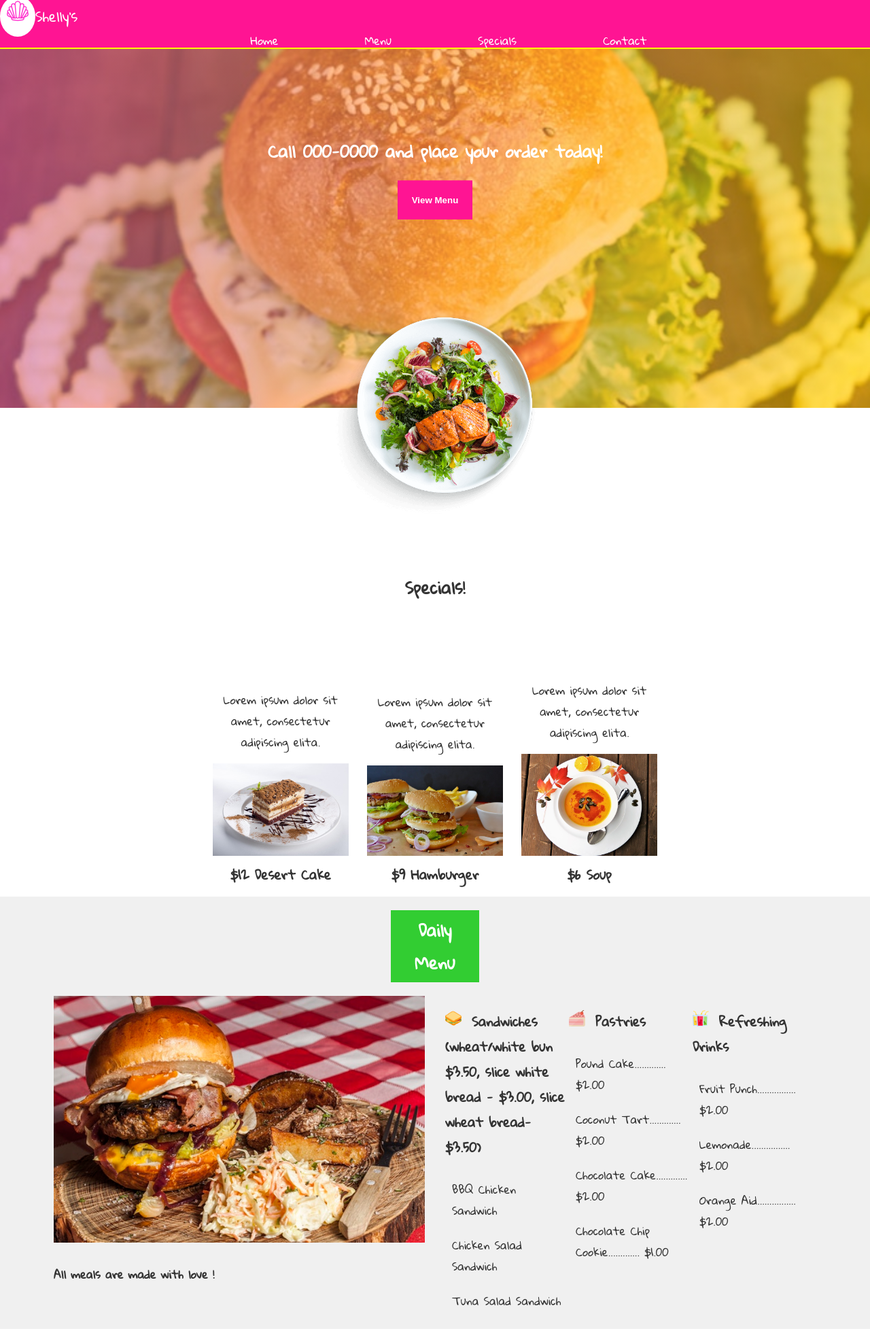
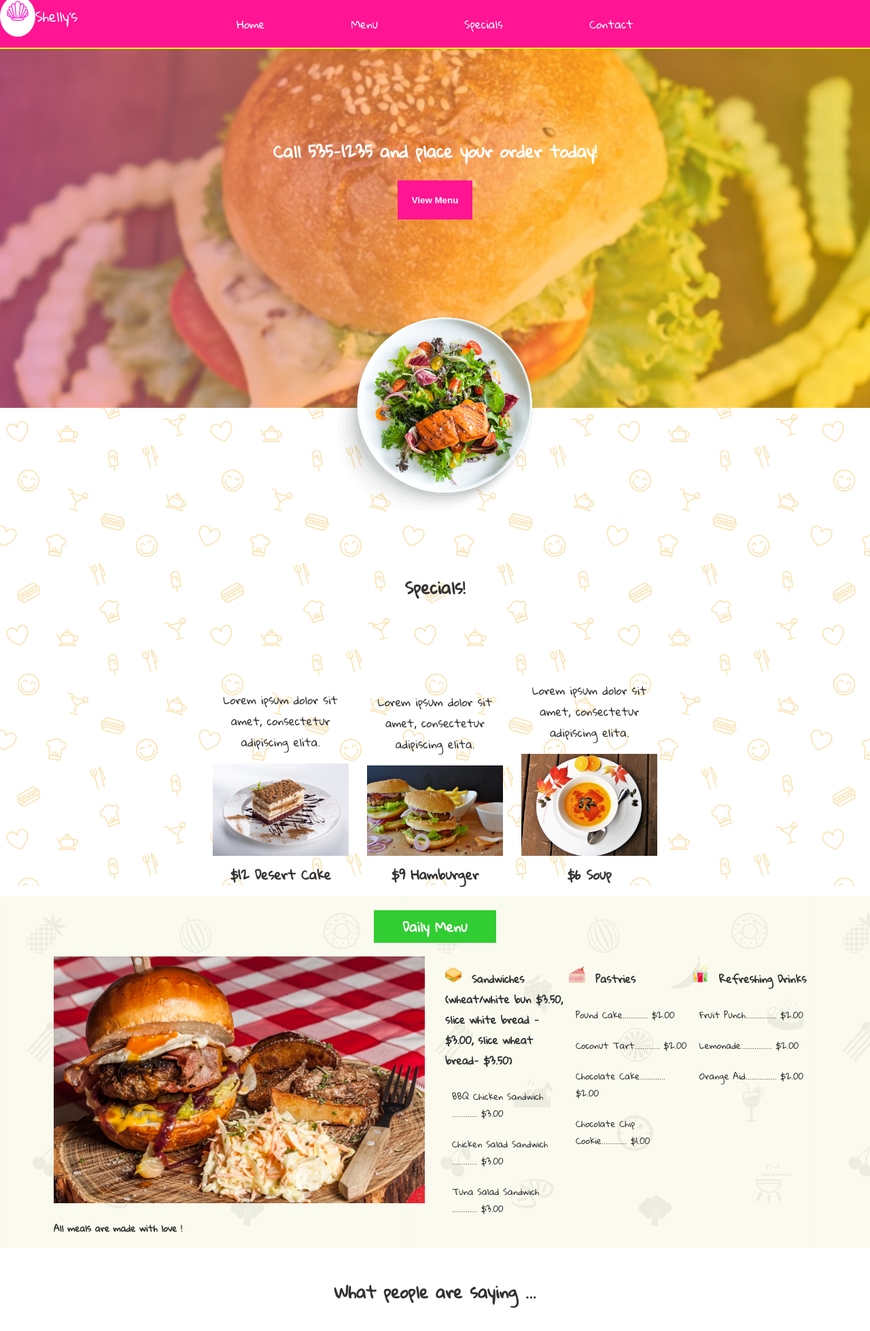
Before and after one commit to kwoods1911/Shelly-s, a plain HTML site: page index.html in a window 1280 px wide. Shown: the top 1958 px of the page at 68% size. Drawn offline with Linux system fonts and the light colour scheme.

Commit message:
Second Commit- Cosmetic changes

```diff
--- a/assets/css/main.css
+++ b/assets/css/main.css
@@ -18,6 +18,7 @@ header{
 	min-height: 100px;
 	width: 100%;
 	color:#fff;
+	z-index: 5;
 }
 
 .container{
@@ -49,13 +50,15 @@ div.mobile-header{
 }
 
 .dsk-top-nav ul{
-	margin:0 auto;
+	margin: auto;
 	text-align: center;
+	padding: 20px;
 }
 
 .dsk-top-nav li{
 	display: inline;
 	padding: 8px 35px;
+	margin: 50px 0;
 	border-radius: 5%;
 }
 .dsk-top-nav li a{
@@ -71,6 +74,7 @@ div.mobile-header{
 .dropdown-content{
 	display: none;
 	position: fixed;
+	z-index: 5;
 	width: 100%;
 	top:60px;
 	background-color: #333;
@@ -84,6 +88,12 @@ div.mobile-header{
 
 .dropdown-content li{
 	padding: 5px 0;
+}
+
+
+.logo{
+	position: absolute;
+	width: 200px;
 }
 
 .logo span{
@@ -114,7 +124,9 @@ div.mobile-header{
 	font-size:1.5em;
 }
 .greeting button:hover{
-	background-color: green;
+	background-color: #32CD32;
+	border: 1px solid #32CD32;
+	transition: .6s;
 }
 
 .greeting button{
@@ -145,7 +157,7 @@ div.mobile-header{
 
 #showcase{
 	position: relative;
-	z-index: -1;
+	/*z-index: -1;*/
 	height:auto;
 	margin-top: -100px;
 	min-height: 700px;
@@ -184,6 +196,12 @@ div.mobile-header{
 
 #specials{
 	padding-top: 200px;
+	/*background-color: #ffffff;*/
+	background-color:#ffffff;
+	z-index: -3;
+/*background-image: url("https://www.transparenttextures.com/patterns/food.png");*/
+background-image: url("images/food.png");
+/* This is mostly intended for prototyping; please download the pattern and re-host for production environments. Thank you! */
 }
 
 .thumbnail{
@@ -232,12 +250,15 @@ div.mobile-header{
 
 /*Menu*/
 #menu{
-	background-color: #f0f0f0;
+	/*background-color: #f0f0f0;*/
+	background-color: #fffdd0;
+	background-image: url('images/restaurant_icons.png');
+	font-size:.8em;
 }
 
 #menu .section-header h1{
 	color:#fff;
-	width: 100px;
+	width: 150px;
 	background-color: #32CD32;
 	text-align:center;
 	margin:0 auto;
@@ -294,12 +315,15 @@ div.mobile-header{
 	height:auto;
 	width: 100%;
 	margin:0;
-	/*background-color: #32CD32;*/
 }
 
 .testimonial-image img{
 	max-width: 600px;
 	max-height: 400px;
+}
+
+.testimonial-content h4{
+	color:#FF1493;
 }
 
 
@@ -338,7 +362,7 @@ div.mobile-header{
 	background-position: center;
 	background-size: cover;
 	background-repeat:no-repeat;
-	background-attachment: fixed;
+
 
 }
 
@@ -353,9 +377,10 @@ div.mobile-header{
 
 .salutation-overlay{
 	position: absolute;
+	z-index: 0;
 	height: 100%;
 	width: 100%;
-	background-color: rgba(50,205,50,.5);
+	background-color: rgba(50,205,50,.7);
 }
 
 
@@ -374,6 +399,10 @@ footer h1{
 	margin:0;
 }
 
+footer p{
+	margin:0;
+}
+
 footer a{
 	color:#fff;
 }
--- a/index.html
+++ b/index.html
@@ -54,7 +54,7 @@
 			<img src="assets/css/images/food-top-view.png" alt="Hamburger Background" class="responsive">
 
 		<div class="greeting">
-			<h2>Call 000-0000 and place your order today!</h2>
+			<h2>Call 535-1235 and place your order today!</h2>
 			<button>View Menu</button>
 		</div>
 
@@ -124,9 +124,9 @@
 							<h3> <span class="menu-icon"><img src="assets/css/images/sandwich.png"></span>Sandwiches  (wheat/white bun $3.50, slice white bread - $3.00, slice wheat bread- $3.50)</h3>
 
 							<ul>
-								<li>BBQ Chicken Sandwich</li>
-								<li>Chicken Salad Sandwich</li>
-								<li>Tuna Salad Sandwich</li>
+								<li>BBQ Chicken Sandwich .............<span class="price"> $3.00 </span></li>
+								<li>Chicken Salad Sandwich .............<span class="price"> $3.00 </span></li>
+								<li>Tuna Salad Sandwich .............<span class="price"> $3.00 </span></li>
 							</ul>
 						</div>
 
@@ -227,18 +227,18 @@
 
 
 
-	<footer>
-		<div class="logo_footer">
+	<footer id="contact">
+		<!-- <div class="logo_footer">
 				<a href="index.html"><h1>Shelly's</h1></a>
 			</div>
 
 			<div class="company_description">
 				<p>You won't find a more affordable a reliable service other than Shelly's</p>
-			</div>
+			</div> -->
 
 			<div class="contact">
 				<h1>Contact Us</h1>
-				<p class="customer_service">Phone:1-242-000-0000</p>
+				<p class="customer_service">Phone:1-242-535-1235</p>
 				<p class="customer_service">Email: <a href="#">dangmama@gmail.com</a></p>
 			</div>
 
```
Also changed, not shown: assets/css/images/food.png (added), assets/css/images/restaurant_icons.png (added), 1 other file.
